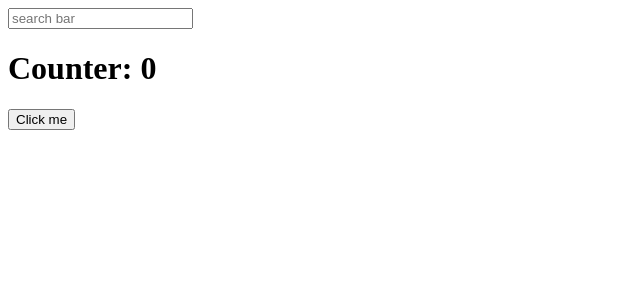
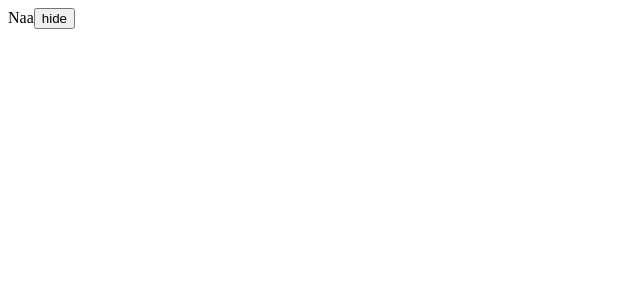
Before and after one commit to jj5u/first-react-app, a React (Create React App) app: page / in a window 1280 px wide. Shown: the top 300 px of the page, without its empty margins (0-640 px from the left). Built offline with nearby package versions, Linux system fonts and the light colour scheme.

Commit message:
220920 cleanup function

```diff
--- a/src/App.js
+++ b/src/App.js
@@ -3,32 +3,20 @@
 import styles from "./App.module.css";
 import { useState, useEffect } from "react";
 
+function Hello() {
+  useEffect(() => {
+    console.log("created");
+    return () => console.log("destroyed"); // a cleanup function
+  }, []);
+  return <h1>Hello</h1>;
+}
 function App() {
-  const [counter, setValue] = useState(0);
-  const [keyword, setKeyword] = useState("");
-  const onClick = () => {
-    setValue((prev) => prev + 1);
-  };
-  const onChange = (event) => {
-    setKeyword(event.target.value);
-  };
-  console.log("render");
-  useEffect(() => {
-    console.log("Am I calling API....?");
-  }, []);
-  useEffect(() => {
-    if (keyword !== 0 && keyword.length > 5) {
-      console.log(`search for ${keyword}`);
-    }
-  }, [keyword]);
-  useEffect(() => {
-    console.log("I am running when counter changes");
-  }, [counter]);
+  const [showing, setShowing] = useState(false);
+  const onClick = () => setShowing((prev) => !prev);
   return (
     <div>
-      <input value={keyword} onChange={onChange} type="text" placeholder="search bar" />
-      <h1>Counter: {counter}</h1>
-      <button onClick={onClick}>Click me</button>
+      {showing ? <Hello /> : "Naa"}
+      <button onClick={onClick}>{showing ? "show" : "hide"}</button>
     </div>
   );
 }
```
